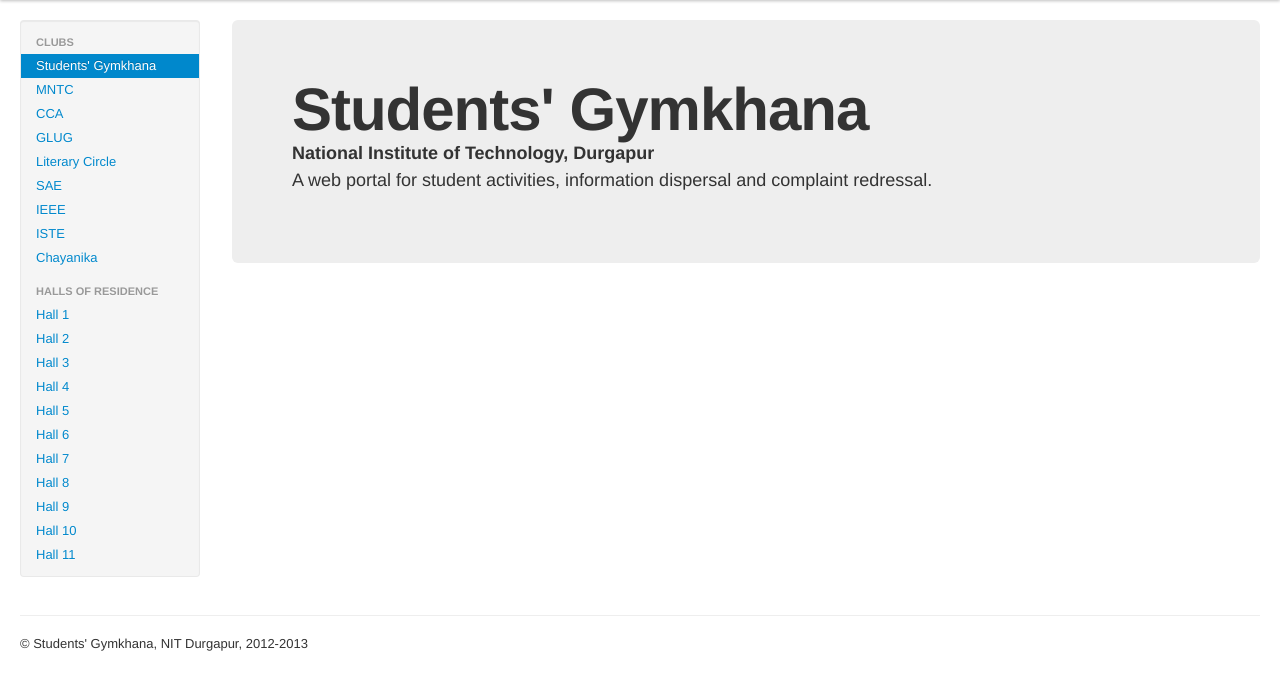
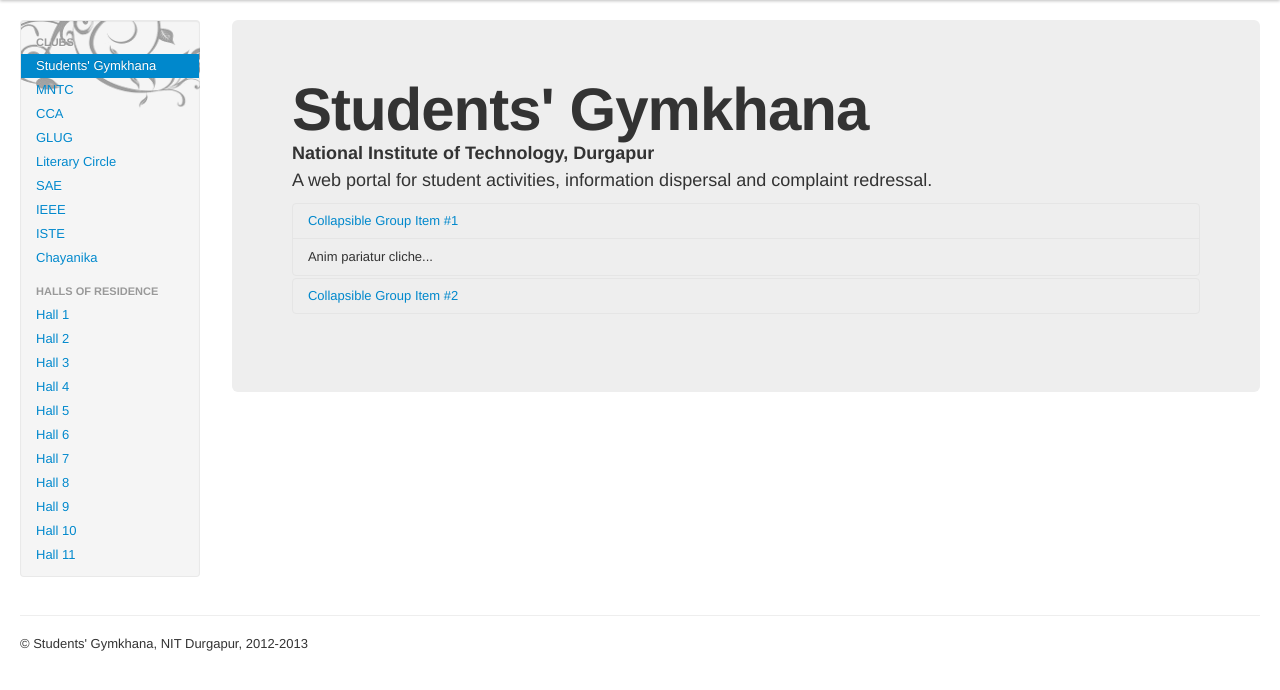
Before and after one commit to wyuka/gymkhana-website, a Django app: template users/templates/about.html in a window 1280 px wide. Shown: the part 40-730 px from the top of the page. Run offline with Django 3.2, Linux system fonts and the light colour scheme; the template is opened without the code that fills it, so the values that code supplies are empty; some libraries are stand-ins or nearby versions.

Commit message:
Changes made.

```diff
--- a/templates/base.html
+++ b/templates/base.html
@@ -2,7 +2,7 @@
 {% block mainbody %}
 <div class="row-fluid">
         <div class="span2">
-          <div class="well sidebar-nav">
+          <div class="well sidebar-nav" style="background-image: url('/static/assets/img/flora.png'); background-repeat: no-repeat; background-position: left top;">
             <ul class="nav nav-list">
               <li class="nav-header">Clubs</li>
               <li class="active"><a href="#">Students' Gymkhana</a></li>
--- a/users/templates/about.html
+++ b/users/templates/about.html
@@ -4,7 +4,33 @@
             <h1>Students' Gymkhana</h1>
             <h3>National Institute of Technology, Durgapur</h3>
             <p>A web portal for student activities, information dispersal and complaint redressal.</p>
-          </div>
+<div class="accordion" id="accordion2">
+<div class="accordion-group">
+<div class="accordion-heading">
+<a class="accordion-toggle" data-toggle="collapse" data-parent="#accordion2" href="#collapseOne">
+Collapsible Group Item #1
+</a>
+</div>
+<div id="collapseOne" class="accordion-body collapse in">
+<div class="accordion-inner">
+Anim pariatur cliche...
+</div>
+</div>
+</div>
+<div class="accordion-group">
+<div class="accordion-heading">
+<a class="accordion-toggle" data-toggle="collapse" data-parent="#accordion2" href="#collapseTwo">
+Collapsible Group Item #2
+</a>
+</div>
+<div id="collapseTwo" class="accordion-body collapse">
+<div class="accordion-inner">
+Anim pariatur cliche...
+</div>
+</div>
+</div>
+</div>
+</div>
 {% endblock %}
 
 {% block additional_scripts %}
```
Also changed, not shown: news/templates/news.html (+4 -4 lines), db/sqlite3.db, static/assets/img/flora.png (added), static/assets/img/sac.png (added), 1 other file.
